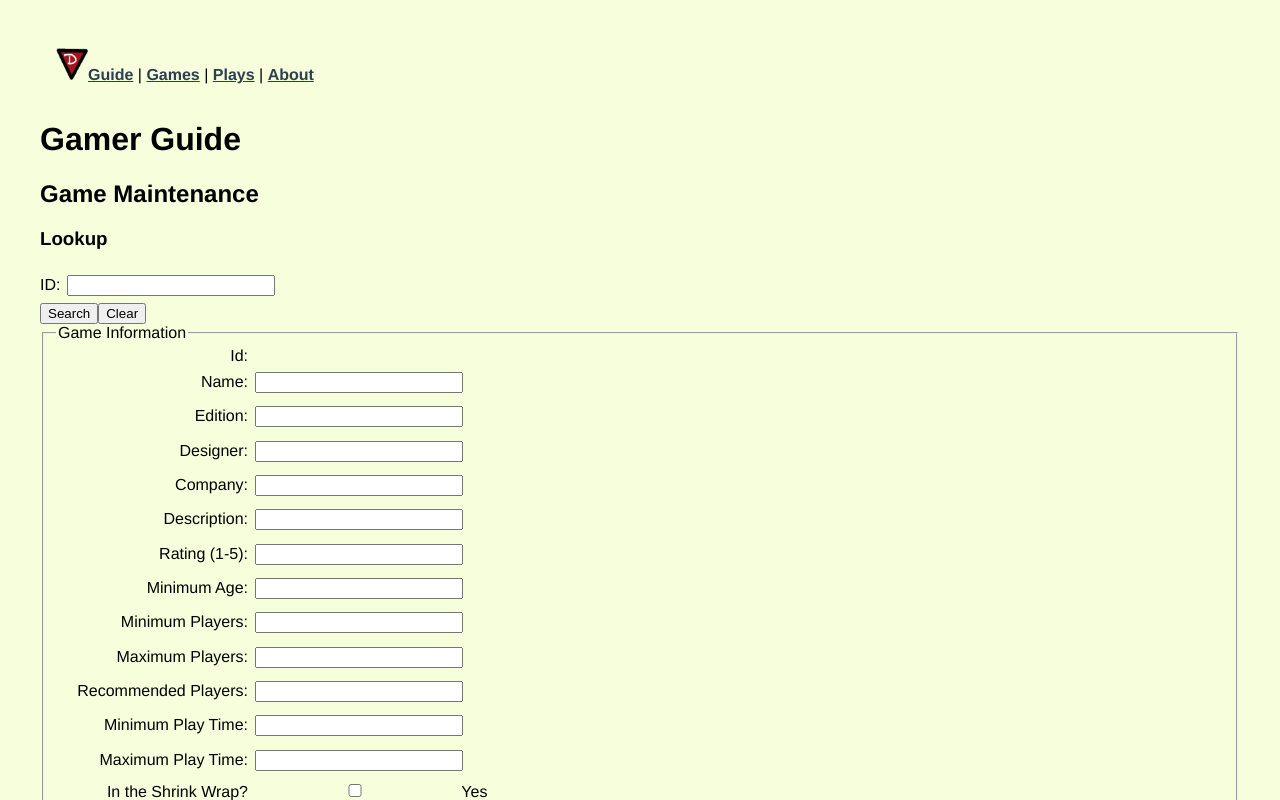
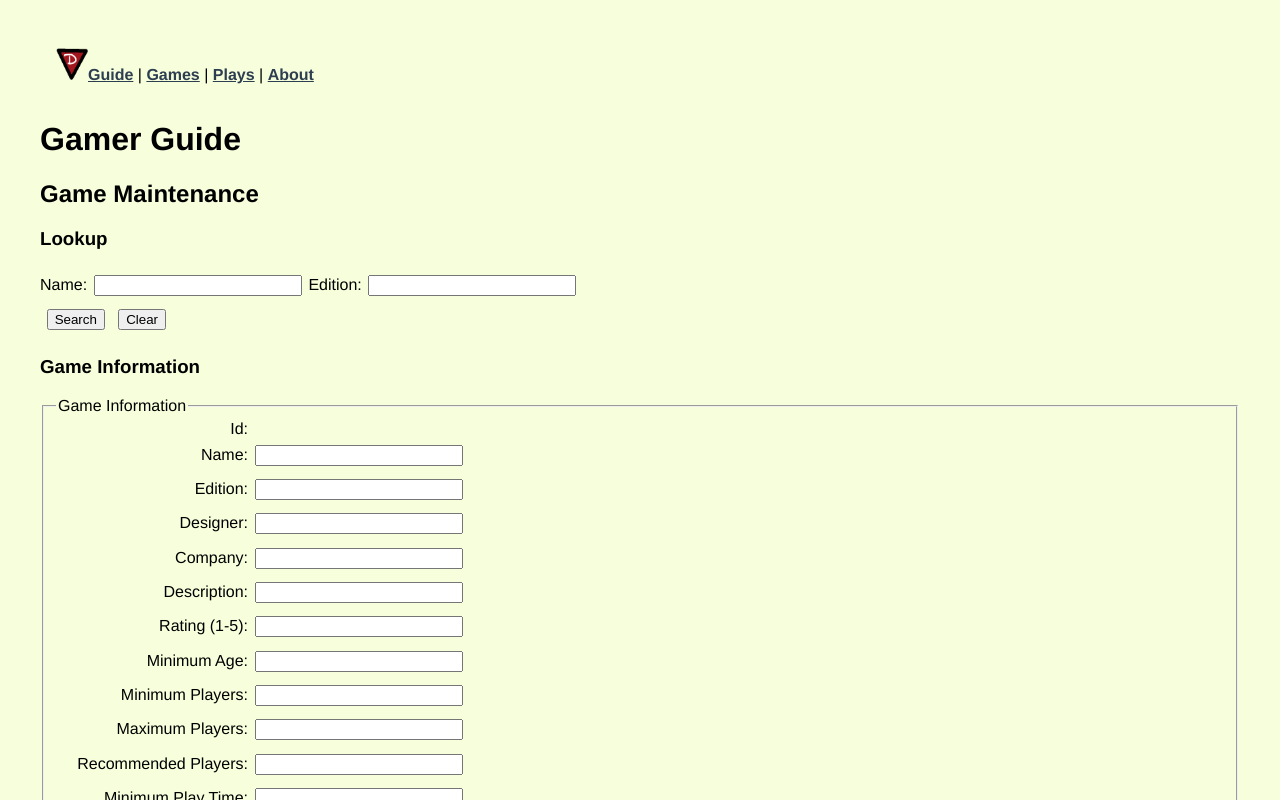
Before and after one commit to david-churn/GamerGuide, a Vue app: page /games in a window 1280 px wide. Shown: the top 800 px of the page. Built offline with nearby package versions, Linux system fonts and the light colour scheme.

Commit message:
resolved communications issues with server

```diff
--- a/src/views/Games.vue
+++ b/src/views/Games.vue
@@ -2,94 +2,89 @@
   <div class="games">
     <h2>{{ title }}</h2>
     <h3>Lookup</h3>
-    <div class="">
-      <div class="inblock">ID:</div>
-      <input vmodel="game_key.gameId" type="number">
-    </div>
-    <!-- <div class="">- or -</div>
     <div class="inblock">
       <div class="inblock">Name:</div>
-      <input vmodel="game_key.nameTx" type="text">
+      <input v-model="lookup.nameTx" type="text">
     </div>
-    <div class="inblock">- and -</div>
     <div class="inblock">
       <div class="inblock">Edition:</div>
-      <input vmodel="game_key.editionTx" type="text">
-    </div> -->
+      <input v-model="lookup.editionTx" type="text">
+    </div>
     <div class="">
       <button type="button" @click="findgame">Search</button>
       <button type="button" @click="cleargame">Clear</button>
     </div>
+    <h3>Game Information</h3>
     <form>
       <fieldset>
         <legend>Game Information</legend>
         <div class="">
           <div class="rownm">Id:</div>
-          <div class="inblock">{{game.gameID}}</div>
+          <div class="inblock">{{crudGame.gameID}}</div>
         </div>
         <div class="">
           <div class="rownm">Name:</div>
-          <input vmodel="game.nameTx" type="text">
+          <input v-model="crudGame.nameTx" type="text">
         </div>
         <div class="">
           <div class="rownm">Edition:</div>
-          <input vmodel="game.editionTx" type="text">
+          <input v-model="crudGame.editionTx" type="text">
         </div>
         <div class="">
           <div class="rownm">Designer:</div>
-          <input vmodel="game.designerNm" type="text">
+          <input v-model="crudGame.designerNm" type="text">
         </div>
         <div class="">
           <div class="rownm">Company:</div>
-          <input vmodel="game.companyNm" type="text">
+          <input v-model="crudGame.companyNm" type="text">
         </div>
         <div class="">
           <div class="rownm">Description:</div>
-          <input vmodel="game.descriptionTx" type="text">
+          <input v-model="crudGame.descriptionTx" type="text">
         </div>
         <div class="">
           <div class="rownm">Rating (1-5):</div>
-          <input vmodel="game.ratingQt" type="number">
+          <input v-model="crudGame.ratingQt" type="number">
         </div>
         <div class="">
           <div class="rownm">Minimum Age:</div>
-          <input vmodel="game.playerMinYr" type="number">
+          <input v-model="crudGame.playerMinYr" type="number">
         </div>
         <div class="">
           <div class="rownm">Minimum Players:</div>
-          <input vmodel="game.playerMinQt" type="number">
+          <input v-model="crudGame.playerMinQt" type="number">
         </div>
         <div class="">
           <div class="rownm">Maximum Players:</div>
-          <input vmodel="game.playerMaxQt" type="number">
+          <input v-model="crudGame.playerMaxQt" type="number">
         </div>
         <div class="">
           <div class="rownm">Recommended Players:</div>
-          <input vmodel="game.playerBestQt" type="number">
+          <input v-model="crudGame.playerBestQt" type="number">
         </div>
         <div class="">
           <div class="rownm">Minimum Play Time:</div>
-          <input vmodel="game.timeMinQt" type="number">
+          <input v-model="crudGame.timeMinQt" type="number">
         </div>
         <div class="">
           <div class="rownm">Maximum Play Time:</div>
-          <input vmodel="game.timeMaxQt" type="number">
+          <input v-model="crudGame.timeMaxQt" type="number">
         </div>
         <div class="">
           <div class="rownm">In the Shrink Wrap?</div>
-          <input vmodel="game.shrinkIn" type="checkbox">Yes
+          <input v-model="crudGame.shrinkIn" type="checkbox">Yes
         </div>
         <div class="">
-          <div class="rownm">Rule Read?</div>
-          <input vmodel="game.rulesIn" type="checkbox">Yes
+          <div class="rownm">Rules Read?</div>
+          <input v-model="crudGame.rulesIn" type="checkbox">Yes
         </div>
         <div class="">
           <div class="rownm">Sell/Trade?</div>
-          <input vmodel="game.liquidateCd" type="text">
+          <input v-model="crudGame.liquidateCd" type="text">
         </div>
         <div class="">
           <div class="rownm">Search Keywords:</div>
-          <input vmodel="game.keywordsTx" type="text">
+          <input v-model="crudGame.keywordsTx" type="text">
         </div>
       </fieldset>
     </form>
@@ -98,6 +93,13 @@
       <button type="button" @click="chggame">Change game</button>
       <button type="button" @click="resetgame">Reset game</button>
       <button type="button" @click="delgame">Delete game</button>
+    </div>
+    <div class="" v-if="games.length > 1">
+      <h3>Game List</h3>
+      <div class="" v-for="listGame in games" :key="listGame.gameID">
+        <button type="button" @click="selectdup(listGame.gameID)">Select</button>
+        {{listGame.nameTx}} - {{listGame.editionTx}}
+      </div>
     </div>
   </div>
 </template>
@@ -110,43 +112,37 @@ export default {
   data: function () {
     return {
       title: 'Game Maintenance',
-      game: {},
-      gameLookup: {},
-      originalGame: {}
+      games: [],
+      lookup: {
+        nameTx: '',
+        editionTx: ''
+      },
+      crudGame: {},
+      gameNbr: 0
     }
-  // }
-  // created() {
-  //   axios.get('http://localhost:3000/employees')
-  //     .then( (resp) => {
-  //       this.employees = resp.data;
-  //     })
-  //     .catch( (error) => {
-  //       console.log(error);
-  //     })
   },
   methods: {
+    addgame () {},
+    chggame () {},
+    delgame () {},
+    resetgame () {},
+    selectdup () {},
+    cleargame () {
+      this.lookup.nameTx = ''
+      this.lookup.editionTx = ''
+    },
     findgame () {
-      axios.post('http://localhost:3000/game', this.gameLookup)
+      let requestStr = `http://localhost:3000/game/name/${encodeURIComponent(this.lookup.nameTx)}`
+      if (this.lookup.editionTx !== '') {
+        requestStr += `/edition/${encodeURIComponent(this.lookup.editionTx)}`
+      }
+      console.log(requestStr)
+      axios.get(requestStr)
         .then ((resp) => {
-          this.game = {
-            gameID: resp.data.gameID,
-            nameTx: resp.data.nameTx,
-            editionTx: resp.data.editionTx,
-            designerNm: resp.data.designerNm,
-            companyNm: resp.data.companyNm,
-            descriptionTx: resp.data.descriptionTx,
-            ratingQt: resp.data.ratingQt,
-            playerMinYr: resp.data.playerMinYr,
-            playerMinQt: resp.data.playerMinQt,
-            playerMaxQt: resp.data.playerMaxQt,
-            playerBestQt: resp.data.playerBestQt,
-            timeMinQt: resp.data.timeMinQt,
-            timeMaxQt: resp.data.timeMaxQt,
-            shrinkIn: resp.data.shrinkIn,
-            rulesIn: resp.data.rulesIn,
-            liquidateCd: resp.data.liquidateCd,
-            keywordsTx: resp.data.keywordsTx
-          }
+          console.log(resp);
+          this.games = resp.data
+          this.crudGame = resp.data[0]
+          this.gameNbr = 0
         })
         .catch ((error) => {
           throw (error)
@@ -167,6 +163,9 @@ textarea {
   margin: .5em;
   min-width: 30em;
 }
+button {
+  margin: .5em;
+}
 .inblock {
   display:inline-block;
 }
```
